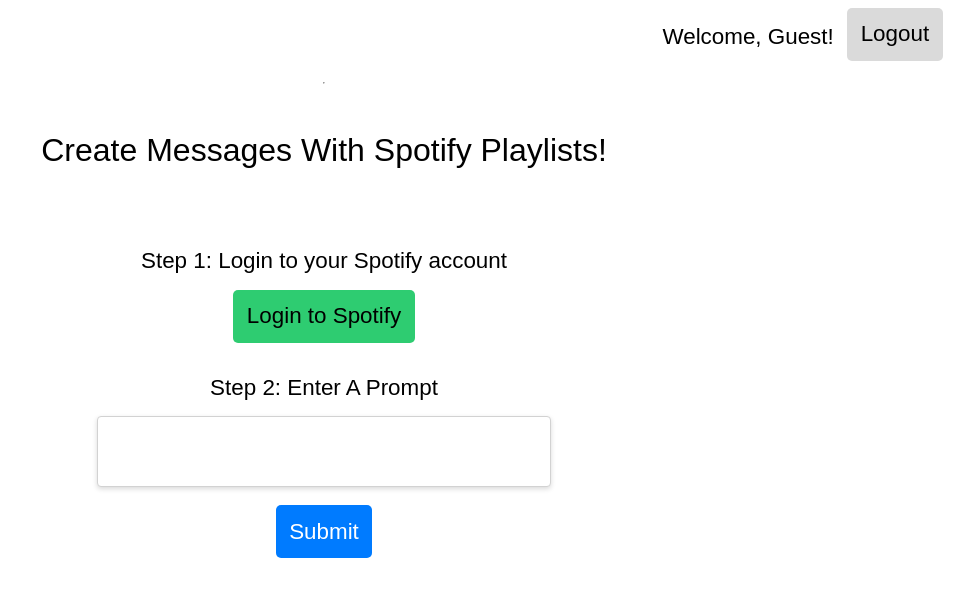
After one commit to enano1/Automated-Spotify-Playlist, a Flask app: page /protected_area2 in a window 1280 px wide. The commit adds this page. Shown: the top 607 px of the page, without its empty margins (316-1280 px from the left). Run offline with Flask 2, Linux system fonts and the light colour scheme.

Commit message:
split the welcome page into 2 components

```diff
--- a/app.py
+++ b/app.py
@@ -94,7 +94,12 @@
 @login_is_required
 def protected_area():
     user_name = session.get('name', 'Guest')  # Default to 'Guest' if name is not in session
-    return render_template('welcome.html', user_name=user_name)
+    return render_template('step1.html', user_name=user_name)
+
+@app.route("/protected_area2")
+def protected_area():
+    user_name = session.get('name', 'Guest')
+    return render_template('step2.html', user_name=user_name)
 
 @app.route("/protected_area_success")
 def protected_area_success():
@@ -140,7 +145,7 @@
 
     # Store Spotify token in session or handle it as needed
     session["spotify_token"] = token_info.get('access_token')
-    return redirect("/protected_area")
+    return redirect("/protected_area2")
 
 @app.route('/spotify_test', methods=['GET', 'POST'])
 def spotify_test():
--- a/static/script.js
+++ b/static/script.js
@@ -1,5 +1,4 @@
 // Handles the loading animation
-var pressed = false;
 var loader = document.getElementById('loader');
 document.getElementById('submit-button').addEventListener('click', function(event) {
     // loader.style.display = "block";
--- a/static/styles.css
+++ b/static/styles.css
@@ -94,11 +94,6 @@
   justify-content: center;
   align-items: center;
   margin: 1em;
-}
-
-.prompt {
-  font-size: .7em;
-  margin-bottom: 0.5em;
 }
 
 .text-input {
--- /dev/null
+++ b/templates/step2.html
@@ -0,0 +1,40 @@
+<!DOCTYPE html>
+<html lang="en">
+
+<head>
+    <meta charset="UTF-8">
+    <title>Welcome</title>
+    <link rel="stylesheet" type="text/css" href="{{ url_for('static', filename='styles.css') }}">
+</head>
+
+<body>
+    <div class="nav-bar">
+        <div class="welcome"><p>Welcome, {{ user_name }}!</p></div>
+        <a href='/logout' id="logout-button"><button class="logout-button">Logout</button></a>
+
+    </div>
+    <hr>
+    <p class="title">Create Messages With Spotify Playlists!</p>
+    <div id="fade">
+        <div id="form" style="margin-top: 25px;">
+            <div class="spotify-login">
+                <p class="instructions">Step 1: Login to your Spotify account</p>
+                <a href='/spotify_login' id="spotify-button">
+                    <button class="spotify-button">Login to Spotify</button>
+                </a>
+            </div>
+
+            <form id="form" class="form" action="/spotify_test" method="post">
+                <label for="text_input" class="instructions">Step 2: Enter A Prompt</label>
+                <input type="text" id="text_input" name="text_input" class="text-input">
+                <button type="submit" class="submit-button" id="submit-button">Submit</button>
+            </form>
+        </div>
+    </div>
+
+    <div class="loader" id="loader"></div>
+
+    <script src="{{ url_for('static', filename='script.js') }}"></script>
+</body>
+
+</html>
--- a/templates/success.html
+++ b/templates/success.html
@@ -17,8 +17,6 @@
 
     <hr>
 
-    <p class="title">Create Messages With Spotify Playlists!</p>
-
     <p class="success">👍 Success! Check your Spotify Library 🐶</p>
 
     <iframe style="border-radius:12px" src="{{ spotify_link }}" width="100%" height="352" frameBorder="0"
```
Also changed, not shown: templates/step1.html (renamed from templates/welcome.html, +1 -7 lines).
